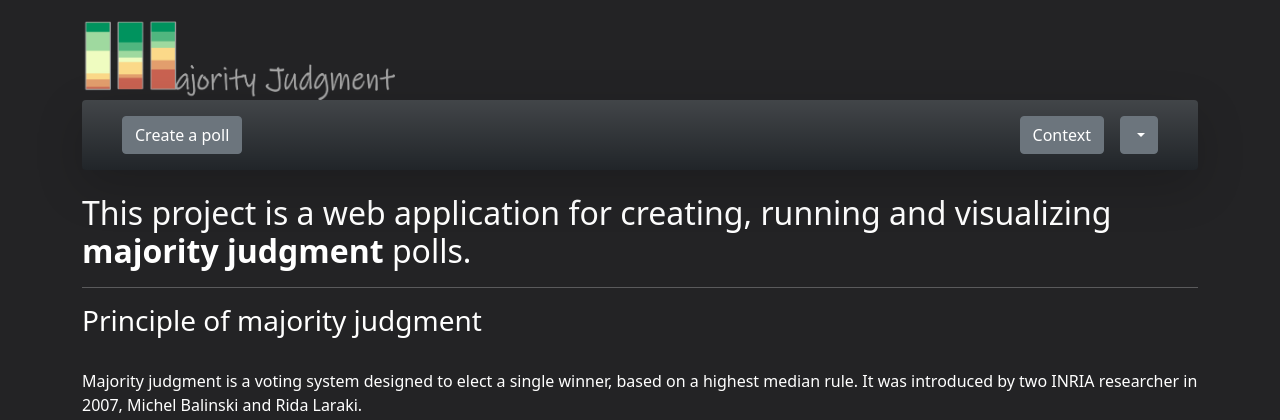
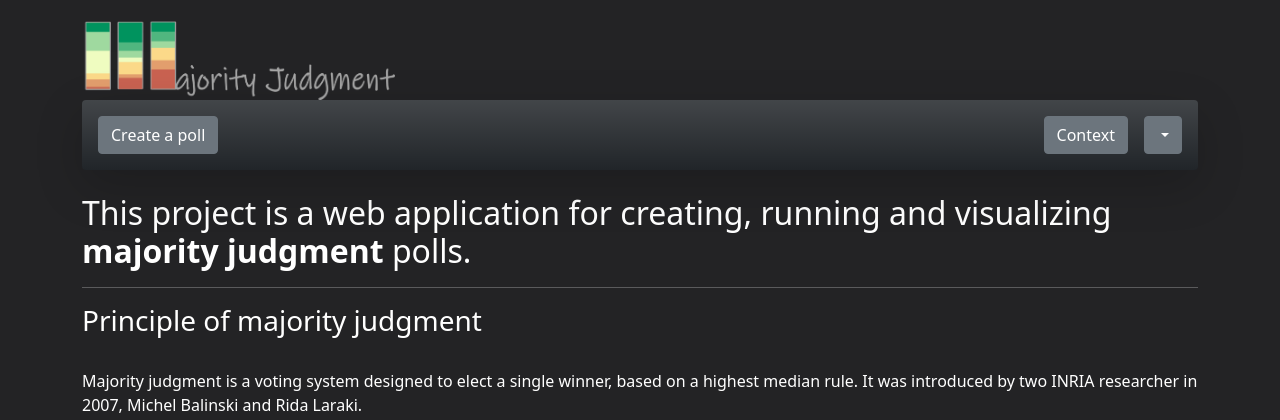
Before and after one commit to AdrienJarretier/mj-polls, a PHP site: page /views/context.php in a window 1280 px wide. Shown: the top 420 px of the page. Run offline with PHP 8.4, Linux system fonts and the light colour scheme; some libraries are stand-ins or nearby versions.

Commit message:
adjusted paddings in navbar

```diff
--- a/views/partials/header.php
+++ b/views/partials/header.php
@@ -87,9 +87,9 @@
 
 
 
-          <nav class="navbar navbar-expand-sm navbar-dark bg-dark bg-gradient shadow-lg p-2 px-3 rounded">
+          <nav class="py-2 px-0 navbar navbar-expand-sm navbar-dark bg-dark bg-gradient shadow-lg rounded">
 
-            <div class="container-fluid">
+            <div class="container-fluid px-3">
 
               <button class="navbar-toggler" type="button" data-bs-toggle="collapse" data-bs-target="#navbarTogglerDemo01" aria-controls="navbarTogglerDemo01" aria-expanded="false" aria-label="Toggle navigation">
                 <span class="navbar-toggler-icon"></span>
```
